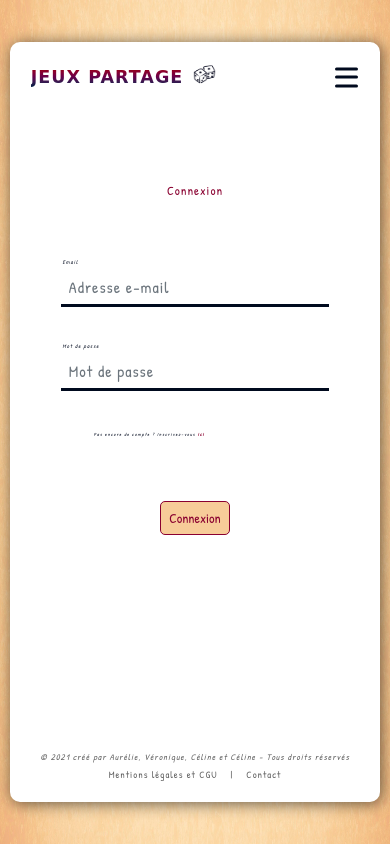
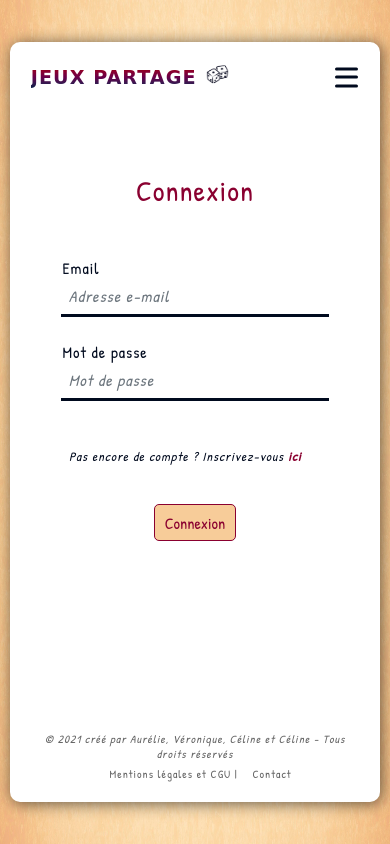
Before and after one commit to AurelieGilet/wf3_group_project, a Symfony app: template jeux_partage/templates/security/login.html.twig in a window 390 px wide. Run offline with Twig, Linux system fonts and the light colour scheme; the template is opened without the code that fills it, so the values that code supplies are empty; some libraries are stand-ins or nearby versions; some web fonts are replaced.

Commit message:
rectif police rem + ajustements RWD

```diff
--- a/jeux_partage/public/css/style.css
+++ b/jeux_partage/public/css/style.css
@@ -63,22 +63,22 @@ main {
 }
 
 .h1 {
-    font-size: 3.2vw;
+    font-size: 2.6rem;
     color: #8a0030;
     text-align: center;
 }
 
 label {
-    font-size: 1.4vw;
-    font-style: italic;
+    font-size: 1.2rem;
     padding: 0 0.1rem;
 }
 
 input {
-    font-size: 1.4vw;
+    font-size: 1.2rem !important;
     border: none !important;
     border-bottom: #000a1e solid 3px !important;
     padding: 0 0.5rem !important;
+    font-style: italic;
 }
 
 input:focus {
@@ -92,6 +92,11 @@ input:focus {
 
 .form-control {
     border-radius: 0;
+    color: rgb(100, 100, 100);
+}
+
+.form-control:focus-visible {
+	text-shadow: none;
 }
 
 a, a:hover {
@@ -102,11 +107,12 @@ a, a:hover {
 .btn-jp {
     max-width: max-content;
     padding: 0.8vh 0.6em;
+    margin-top: 1em !important;
     border-radius: 5px;
     border: #8a0030 solid 1px;
     background-color: #f7cc99;
     color: #8a0030;
-    font-size: 1.4vw;
+    font-size: 1.2rem;
     align-self: center;
 }
 
@@ -138,7 +144,8 @@ header {
 
 header h2 a {
     font-family: 'Henny Penny', cursive;
-    font-size: 2vw;
+    font-size: 1.8rem;
+    white-space: nowrap;
     font-weight: bold;
     text-align: center;
     color: transparent;
@@ -152,8 +159,45 @@ header h2 a {
     -moz-text-fill-color: transparent;
 }
 
+.shake:hover {
+    -webkit-animation-name: shake;
+    animation-name: shake;
+    -webkit-animation-duration: 0.5s;
+    animation-duration: 0.5s;
+    -webkit-animation-fill-mode: both;
+    animation-fill-mode: both;
+    }
+    @-webkit-keyframes shake {
+    0%, 100% {
+    -webkit-transform: translate3d(0, 0, 0);
+    transform: translate3d(0, 0, 0);
+    }
+    15%, 45%, 75% {
+    -webkit-transform: translate3d(-10px, 0, 0);
+    transform: translate3d(-3px, 0, 0);
+    }
+    30%, 60%, 90% {
+    -webkit-transform: translate3d(10px, 0, 0);
+    transform: translate3d(3px, 0, 0);
+    }
+    }
+    @keyframes shake {
+    0%, 100% {
+    -webkit-transform: translate3d(0, 0, 0);
+    transform: translate3d(0, 0, 0);
+    }
+    15%, 45%, 75% {
+    -webkit-transform: translate3d(-10px, 0, 0);
+    transform: translate3d(-3px, 0, 0);
+    }
+    30%, 60%, 90% {
+    -webkit-transform: translate3d(10px, 0, 0);
+    transform: translate3d(3px, 0, 0);
+    }
+}
+
 header a {
-    font-size: 1.4vw;
+    font-size: 1.1rem;
 }
 
 header a:last-child {
@@ -325,17 +369,21 @@ nav button {
 
 /* ********************** DEBUT LOGIN ********************** */
 
+.p_login {
+    font-style: italic;
+    margin: 2em 3em;
+}
+
 #ici {
     color: #8a0030;
 }
-
 
 
 /* ********************** DEBUT FOOTER ********************** */
 
 footer {
     margin-top: 3vh;
-    font-size: 1.2vw;
+    font-size: 0.9rem;
 }
 
 footer p, footer a, footer div {
@@ -347,7 +395,7 @@ footer p {
 }
 
 footer a {
-    margin: 0 1em;
+    margin-left: 1em;
 }
 
 /* ********************** FIN FOOTER ********************** */
@@ -427,14 +483,17 @@ footer a {
         margin: 0 auto;
         padding: 2.5vh;
     }
+    .h1 {
+        font-size: 2.7rem;
+    }
     header {
         margin-bottom: 2.5vh !important;
     }
     header h2 a {
-        font-size: 4vw;
+        font-size: 1.8rem !important;
     }
-    header a {
-        font-size: 3vw;
+    header a, .home p, .btn-jp, label, input {
+        font-size: 1.4rem !important;
     }
     #pawn_icon, #account_icon, #logout_icon {
         margin: 0 0.5em;
@@ -465,23 +524,25 @@ footer a {
         padding: 3vh 2em;
     }
     .home h1 {
-        font-size: 6vw;
+        font-size: 2.8rem;
     }
     .dices_icon img {
         margin: 0 0.6em;
-    }
-    .home p, .btn-jp {
-        font-size: 3vw;
     }
     .home p {
         margin-bottom: 2.5vh;
     }
     /* ********************** FIN HOME ********************** */
 
+    .p_login {
+        font-size: 1rem;
+        margin: 1em;
+    }
+
     /* ********************** DEBUT FOOTER ********************** */
     footer {
         margin-top: 2.5vh;
-        font-size: 2.2vw !important;
+        font-size: 1.2rem !important;
 		flex-wrap: wrap;
     }
     footer p, footer div {
@@ -498,11 +559,14 @@ footer a {
     .container-fluid {
         width: 95%;
     }
+    .h1 {
+        font-size: 1.8rem;
+    }
     header h2 a {
-        font-size: 4.5vw;
+        font-size: 1.2rem !important;
     }
-    header a {
-        font-size: 3.5vw;
+    header a, .home p, .btn-jp, label, input {
+        font-size: 1rem !important;
     }
     #pawn_icon, #account_icon, #logout_icon {
         width: 12px;
@@ -527,10 +591,11 @@ footer a {
     .dices_icon {
         width: 15%;
     }
-    .home p, .btn-jp {
-        font-size: 3.5vw;
+    footer div, footer p {
+        font-size: 0.7rem;
     }
-    footer div {
-        font-size: 2.5vw;
+    .p_login {
+        font-size: 0.8rem;
+        margin: 1.8em;
     }
 }
--- a/jeux_partage/public/js/js.js
+++ b/jeux_partage/public/js/js.js
@@ -20,7 +20,7 @@ $(document).ready(function() {
     // nav_hover
     $("header li").on("mouseenter", function() {
         $(this).siblings().css({"display" : "block"});
-        $(this).siblings().animate({"width" : "80%"});
+        $(this).siblings().animate({"width" : "84%"});
     });
     $("header li").on("mouseleave", function() {
         $(this).siblings().css({"display" : "none"});
--- a/jeux_partage/templates/base.html.twig
+++ b/jeux_partage/templates/base.html.twig
@@ -23,7 +23,7 @@
             <div id="overlay"></div>
 
             <header class="row align-items-center justify-content-between">
-                <div class="col-lg-5 col-8 d-flex justify-content-start align-items-center p-0">
+                <div class="shake col-lg-5 col-8 d-flex justify-content-start align-items-center p-0">
                     <h2><a href="{{ path("home") }}">JEUX PARTAGE</a></h2>
                     <div class="dices_icon">
                         <img src="{{ asset('img/dices.png') }}" alt="dés de jeux">
@@ -106,7 +106,7 @@
                         <div>
                             <li class="d-flex justify-content-start align-items-center">
                                 <img src="{{ asset('img/logout.png') }}" alt="icone déconnexion" id="logout_icon">
-                                <a href="{{ path('security_logout') }}" class="nav-link px-2 py-0">Déconnexion</a>
+                                <a href="{{ path('security_logout') }}" class="nav-link px-2 py-0">Quitter</a>
                             </li>
                             <div class="d-none d-lg-block nav_hover"></div>
                         </div>
--- a/jeux_partage/templates/front/home.html.twig
+++ b/jeux_partage/templates/front/home.html.twig
@@ -10,10 +10,9 @@
             </div>
         </div>
         <p>Vous aimez jouer, partager de bons moments en famille ou entre amis, alors rejoignez JEUX PARTAGE. </p>
-        <p>JEUX PARTAGE est une plateforme basée sur l'échange et mettant en relation les habitants des <span id="yvelines">Yvelines</span> adeptes des jeux de société. Chacun étant libre de proposer ses propres jeux à la location afin que d'autres puissent les emprunter pour s'amuser. </p>
+        <p>JEUX PARTAGE est une plateforme basée sur l'échange et mettant en relation les habitants des <span id="yvelines">Yvelines</span> adeptes des jeux de société. Chacun étant libre de proposer ses propres jeux à la location, et ce gratuitement, afin que d'autres puissent les emprunter pour s'amuser. </p>
         <p>Notre concept étant basé sur la convivialité, il convient à tous de respecter les biens d'autrui en prenant en compte que chaque personne est responsable du matériel qu'il emprunte. </p>
-        <p>Nous espérons que vous ferez de belles découvertes dans notre catalogue parmi entre autres des jeux de cartes, mémoire, stratégie ou encore adresse. </p>
-        <p>A vous les longues parties de jeu distrayantes et animées. </p>
+        <p>Nous espérons que vous ferez de belles découvertes dans notre catalogue parmi entre autres des jeux de cartes, mémoire, stratégie ou encore adresse. A vous les longues parties de jeu distrayantes et animées. </p>
         <p>Alors à vos marques, prêts ? Jouez ! </p>
 
         <a href="{{ path('security_registration') }}" class="btn-jp">Inscription</a>
--- a/jeux_partage/templates/security/login.html.twig
+++ b/jeux_partage/templates/security/login.html.twig
@@ -22,11 +22,11 @@
 
 	<form method="post" class="col-md-10 mx-auto py-4" action="{{ path('security_login') }}">
         <div class="row justify-content-around">
-            <div class="form-group col-md-5">
+            <div class="form-group col-lg-5">
                 <label class="label" for="username">Email</label>
                 <input type="email" class="form-control" id="username" name="_username" value="{{lastUsername}}" placeholder="Adresse e-mail">
             </div>
-            <div class="form-group col-md-5">
+            <div class="form-group col-lg-5">
                 <label class="label" for="password">Mot de passe</label>
                 <input type="password" class="form-control" id="password" name="_password" placeholder="Mot de passe">
             </div>
@@ -34,11 +34,11 @@
             <input type="hidden" name="_csrf_token" value="{{ csrf_token('authenticate') }}">
         </div>
 
-		<p class="label mx-5 my-3" style="font-style: italic; font-size: 1.2vw;">Pas encore de compte ? Inscrivez-vous <a href="{{ path('security_registration') }}" class="font-weight-bold" id="ici">ici</a></p>
+		<p class="label p_login">Pas encore de compte ? Inscrivez-vous <a href="{{ path('security_registration') }}" class="font-weight-bold" id="ici">ici</a></p>
 
         <div class="row justify-content-around">
             <div class="col-12 mx-auto row justify-content-around">
-                <button type="submit" class="btn-jp mx-auto mt-5 mb-3">Connexion</button>
+                <button type="submit" class="btn-jp mx-auto mt-4 mb-3">Connexion</button>
             </div>
         </div>
     </form>
--- a/jeux_partage/templates/security/registration.html.twig
+++ b/jeux_partage/templates/security/registration.html.twig
@@ -15,7 +15,7 @@
         {{ form_row(form.username, {'label' : "Nom d'utilisateur", 'attr' : {'placeholder': "Nom d'utilisateur"}}) }}
         {{ form_row(form.email, {'attr': {'placeholder': 'Adresse e-mail'}}) }}
         {{ form_row(form.password, {'label' : 'Mot de passe', 'attr' : {'placeholder' : 'Mot de passe'}}) }}
-        {{ form_row(form.confirm_password, {'label' : 'Confirmation du mot de passe', 'attr' : {'placeholder' : 'Confirmez le mot de passe'}}) }}
+        {{ form_row(form.confirm_password, {'label' : 'Confirmation mot de passe', 'attr' : {'placeholder' : 'Confirmez le mot de passe'}}) }}
         <button type="submit" class="btn-jp mx-auto mt-5 mb-3">Créer mon compte</button>
 
     {{ form_end(form) }}
```
Also changed, not shown: other parts of jeux_partage/public/css/style.css (+21 -13 lines), jeux_partage/src/Form/RegistrationFormType.php (+4 -4 lines).
